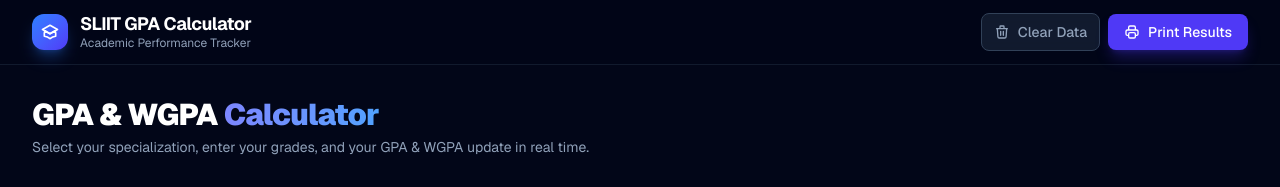
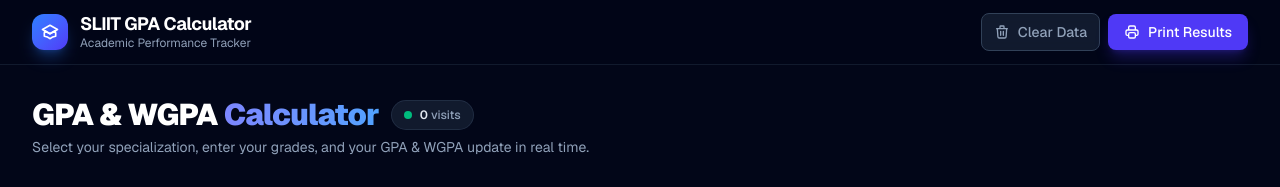
Before and after one commit to pavanuthsara/sliit-gpa-calculator, a Next.js app: page / in a window 1280 px wide. Shown: the top 187 px of the page. Built offline with nearby package versions, Linux system fonts and the light colour scheme; no server answers; the database is empty.

Commit message:
count number of visits

```diff
--- a/package.json
+++ b/package.json
@@ -9,6 +9,7 @@
     "lint": "eslint"
   },
   "dependencies": {
+    "@upstash/redis": "^1.38.0",
     "@vercel/analytics": "^2.0.1",
     "next": "16.2.9",
     "react": "19.2.4",
--- /dev/null
+++ b/src/app/api/visitors/route.js
@@ -0,0 +1,18 @@
+import { Redis } from '@upstash/redis';
+import { NextResponse } from 'next/server';
+
+const redis = Redis.fromEnv();
+
+const VISITOR_KEY = 'sliit_gpa_calculator:visitors';
+
+export async function GET() {
+  try {
+    // Atomically increment the counter and return the new value
+    const count = await redis.incr(VISITOR_KEY);
+    return NextResponse.json({ count }, { status: 200 });
+  } catch (error) {
+    console.error('[visitors] Redis error:', error);
+    // Return null so the UI can gracefully hide the counter on error
+    return NextResponse.json({ count: null }, { status: 200 });
+  }
+}
--- a/src/app/page.js
+++ b/src/app/page.js
@@ -6,6 +6,7 @@ import SpecializationSelector from '@/components/SpecializationSelector';
 import SemesterAccordion from '@/components/SemesterAccordion';
 import WgpaDisplay from '@/components/WgpaDisplay';
 import PrintReport from '@/components/PrintReport';
+import VisitorCounter from '@/components/VisitorCounter';
 
 export default function HomePage() {
   const handlePrint = () => window.print();
@@ -25,12 +26,15 @@ export default function HomePage() {
 
           {/* Page heading */}
           <div className="mb-8 print:hidden">
+            <div className="flex items-center gap-3 flex-wrap">
               <h2 className="text-3xl font-black text-white tracking-tight">
                 GPA &amp; WGPA{' '}
                 <span className="text-transparent bg-clip-text bg-gradient-to-r from-indigo-400 to-blue-400">
                   Calculator
                 </span>
               </h2>
+              <VisitorCounter />
+            </div>
             <p className="text-slate-400 mt-1 text-sm">
               Select your specialization, enter your grades, and your GPA &amp; WGPA update in real time.
             </p>
--- /dev/null
+++ b/src/components/VisitorCounter.jsx
@@ -0,0 +1,51 @@
+'use client';
+
+import { useEffect, useState } from 'react';
+
+/**
+ * Fetches and displays the total visit count from /api/visitors.
+ * Calls the endpoint once on mount, which also increments the counter.
+ * Renders nothing if the API is unavailable (e.g. missing env vars in dev).
+ */
+export default function VisitorCounter() {
+  const [count, setCount] = useState(null);
+  const [ready, setReady] = useState(false);
+
+  useEffect(() => {
+    fetch('/api/visitors')
+      .then((res) => res.json())
+      .then(({ count }) => {
+        setCount(count);
+        setReady(true);
+      })
+      .catch(() => setReady(true)); // silently hide on network error
+  }, []);
+
+  // Don't render until we have a response; hide if count is unavailable
+  if (!ready || count === null) return null;
+
+  const formatted = new Intl.NumberFormat().format(count);
+
+  return (
+    <div
+      id="visitor-counter"
+      title="Total visits to this page"
+      className="inline-flex items-center gap-2 px-3 py-1.5 rounded-full
+                 bg-slate-800/60 border border-slate-700/50
+                 text-slate-400 text-xs font-medium
+                 backdrop-blur-sm select-none print:hidden"
+    >
+      {/* Pulsing dot */}
+      <span className="relative flex h-2 w-2">
+        <span className="animate-ping absolute inline-flex h-full w-full rounded-full bg-emerald-400 opacity-60" />
+        <span className="relative inline-flex rounded-full h-2 w-2 bg-emerald-500" />
+      </span>
+
+      <span>
+        <span className="text-slate-200 font-semibold">{formatted}</span>
+        {' '}
+        <span>visit{count !== 1 ? 's' : ''}</span>
+      </span>
+    </div>
+  );
+}
```
Also changed, not shown: 1 other file (tests, documents, lock files or other folders). Lines whose indentation alone changed are shown as unchanged.
